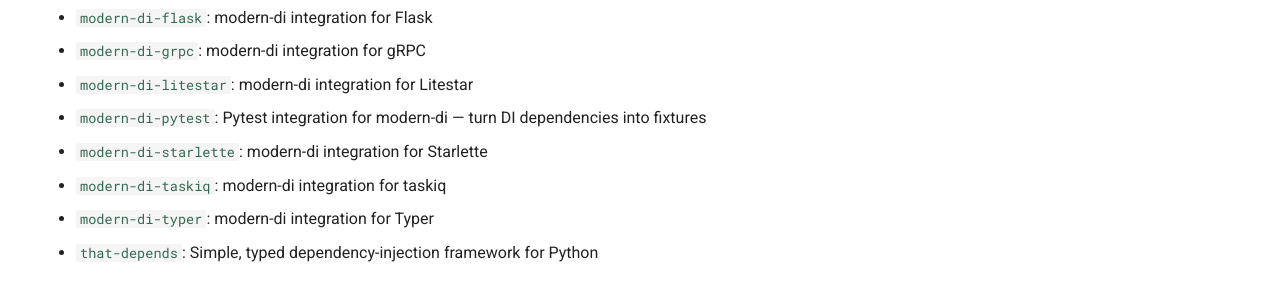
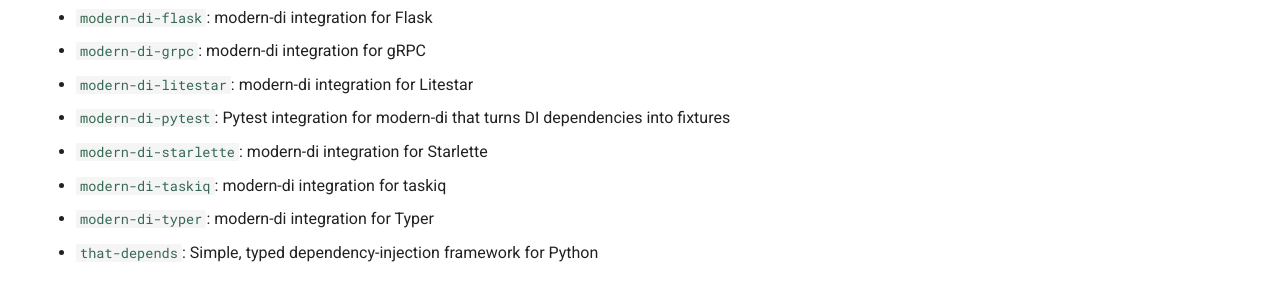
Before and after one commit to modern-python/.github, an MkDocs documentation site: the page built from docs/index.md, in a window 1280 px wide and 900 px high, scrolled down 1841 px. Shown: the part 152-452 px from the top of the window. Built offline with MkDocs 1.6.1 and Material for MkDocs 9.7.7, drawn with Linux system fonts in a browser that asks for light colours.

```diff
--- a/docs/index.md
+++ b/docs/index.md
@@ -118,7 +118,7 @@ Every project is built with the same tooling
 - [`modern-di-flask`](https://github.com/modern-python/modern-di-flask): modern-di integration for Flask
 - [`modern-di-grpc`](https://github.com/modern-python/modern-di-grpc): modern-di integration for gRPC
 - [`modern-di-litestar`](https://github.com/modern-python/modern-di-litestar): modern-di integration for Litestar
-- [`modern-di-pytest`](https://github.com/modern-python/modern-di-pytest): Pytest integration for modern-di — turn DI dependencies into fixtures
+- [`modern-di-pytest`](https://github.com/modern-python/modern-di-pytest): Pytest integration for modern-di that turns DI dependencies into fixtures
 - [`modern-di-starlette`](https://github.com/modern-python/modern-di-starlette): modern-di integration for Starlette
 - [`modern-di-taskiq`](https://github.com/modern-python/modern-di-taskiq): modern-di integration for taskiq
 - [`modern-di-typer`](https://github.com/modern-python/modern-di-typer): modern-di integration for Typer
```
Also changed, not shown: profile/README.md (+1 -1 lines), 16 other files.
